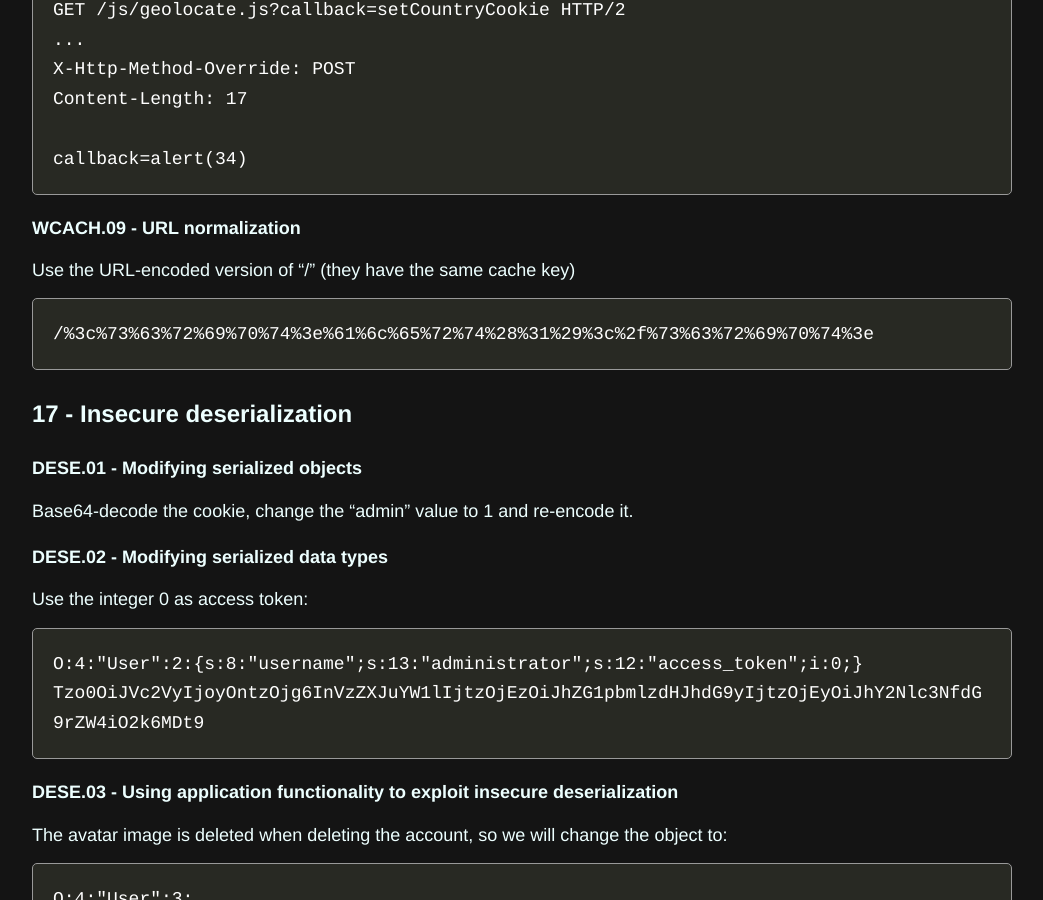
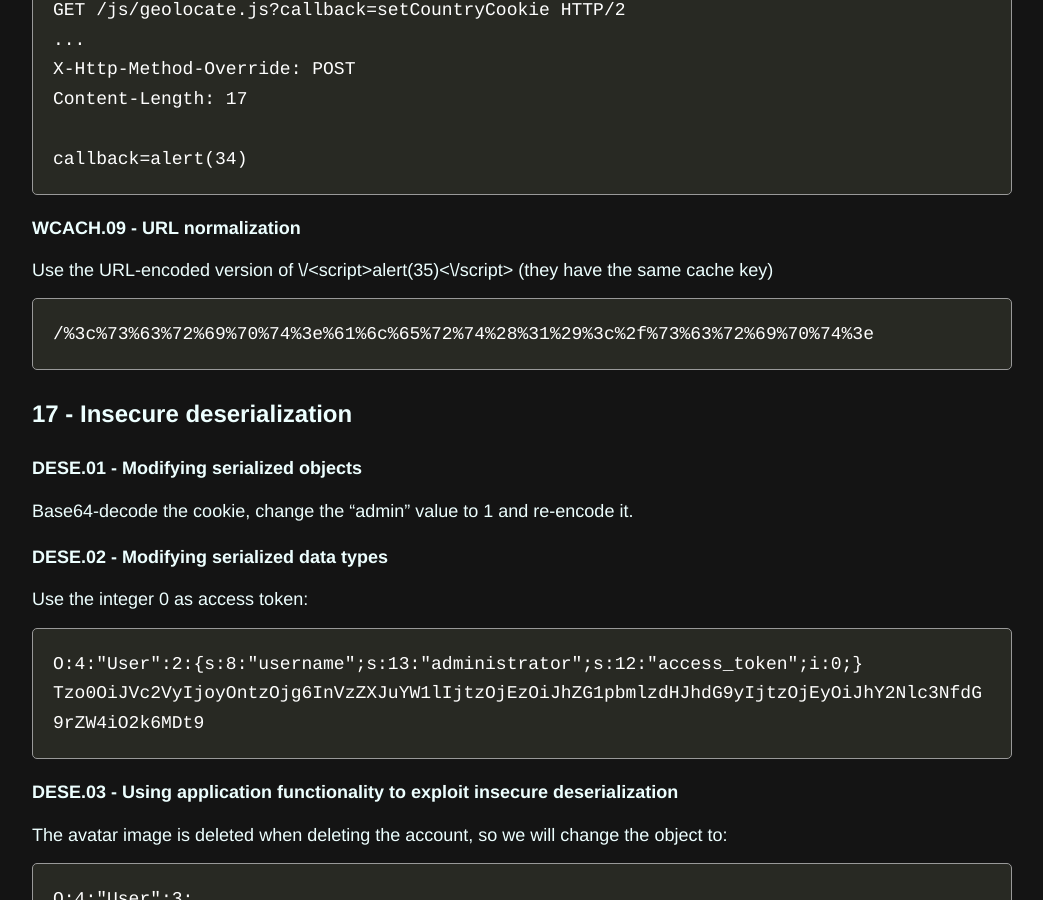
Before and after one commit to ricardojoserf/ricardojoserf.github.io, a Jekyll site: the page built from _posts/2023-5-16-portswiggerlabs.md, in a window 1280 px wide and 900 px high, scrolled down 47870 px. Shown: the whole window, without its empty margins (118-1161 px from the left). Built offline with Jekyll 4.4.1, drawn with Linux system fonts in a browser that asks for light colours.

Commit message:
Update 2023-5-16-portswiggerlabs.md

````diff
--- a/_posts/2023-5-16-portswiggerlabs.md
+++ b/_posts/2023-5-16-portswiggerlabs.md
@@ -1862,7 +1862,7 @@ callback=alert(34)
 
 #### WCACH.09 - URL normalization
 
-Use the URL-encoded version of "/<script>alert(35)</script>" (they have the same cache key)
+Use the URL-encoded version of \/\<script\>alert(35)\<\/script\> (they have the same cache key)
 
 ```
 /%3c%73%63%72%69%70%74%3e%61%6c%65%72%74%28%31%29%3c%2f%73%63%72%69%70%74%3e
````
